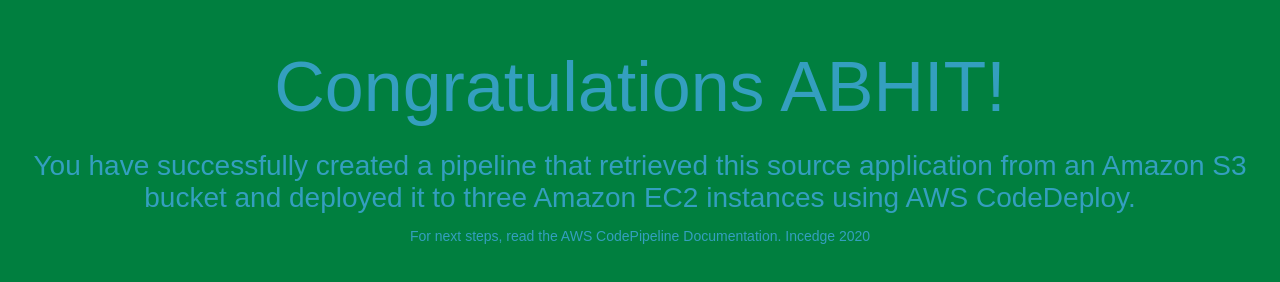
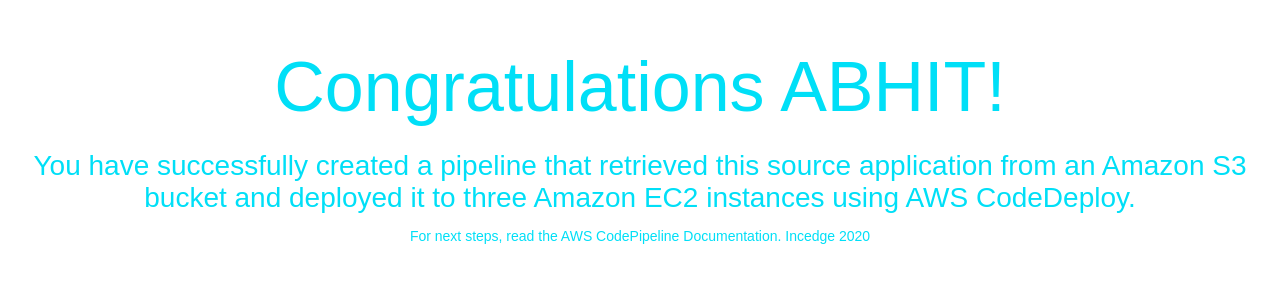
Before and after one commit to abhitk10/abhit_pipeline_adl, a plain HTML site: page index.html in a window 1280 px wide. Drawn offline with Linux system fonts and the light colour scheme.

Commit message:
Update index.html

```diff
--- a/index.html
+++ b/index.html
@@ -6,8 +6,8 @@
   <title>Sample Deployment</title>
   <style>
     body {
-      color: #349fbf;
-      background-color: #007f3f;
+      color: #00dff7;
+      background-color: #70000;
       font-family: Arial, sans-serif;
       font-size: 14px;
     }
```
